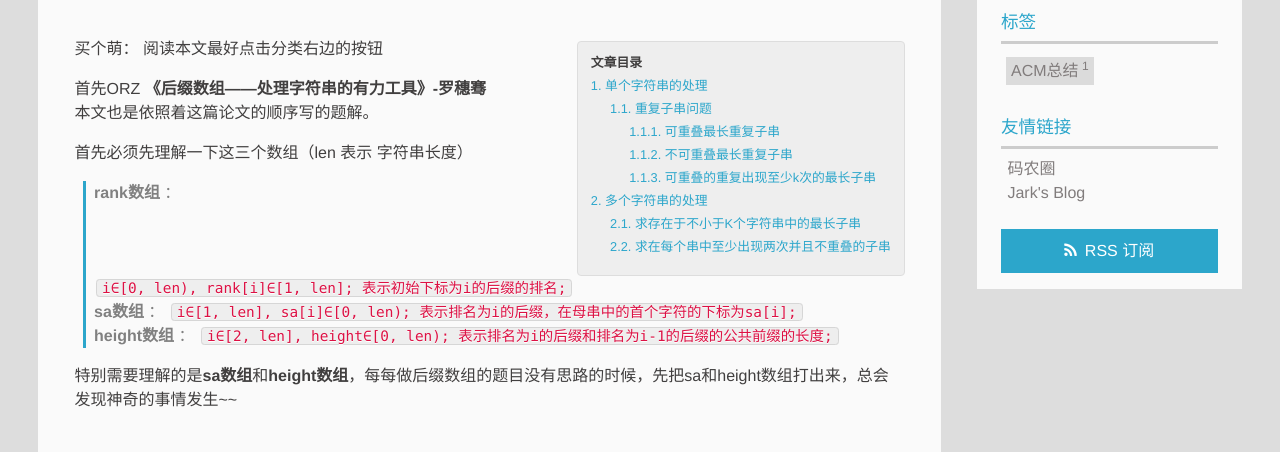
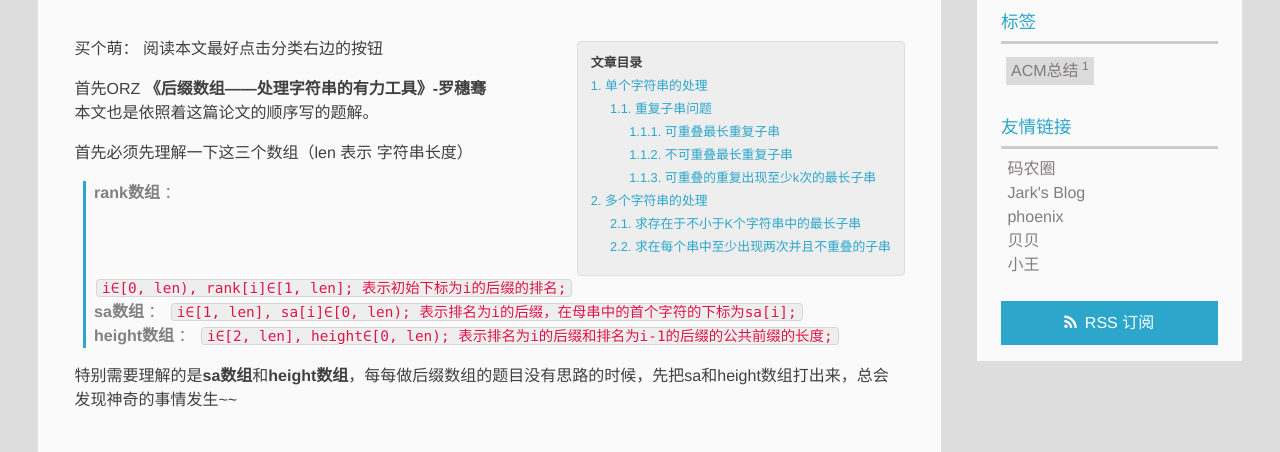
Before and after one commit to fanjinyu-fjy/huanyueyaoqin.github.io, a plain HTML site: page 2014/08/08/后缀数组/index.html in a window 1280 px wide. Shown: the part 346-798 px from the top of the page. Drawn offline with Linux system fonts and the light colour scheme.

Commit message:
Site updated: 2015-01-18 12:06:12

```diff
--- a/2014/08/08/后缀数组/index.html
+++ b/2014/08/08/后缀数组/index.html
@@ -238,6 +238,24 @@ rank数组   ： i∈[0, len),  rank[i]∈[1, len];  表示初始下标为i的
 
           </li>
 
+          <li>
+
+            	<a href="http://fengzixu.net/" target="_blank" title="phoenix">phoenix</a>
+
+          </li>
+
+          <li>
+
+            	<a href="http://vgee.cn/" target="_blank" title="贝贝">贝贝</a>
+
+          </li>
+
+          <li>
+
+            	<a href="http://hi-hi.cn/" target="_blank" title="小王">小王</a>
+
+          </li>
+
     </ul>
 </div>
 
```
Also changed, not shown: index.html (+18 -0 lines).
